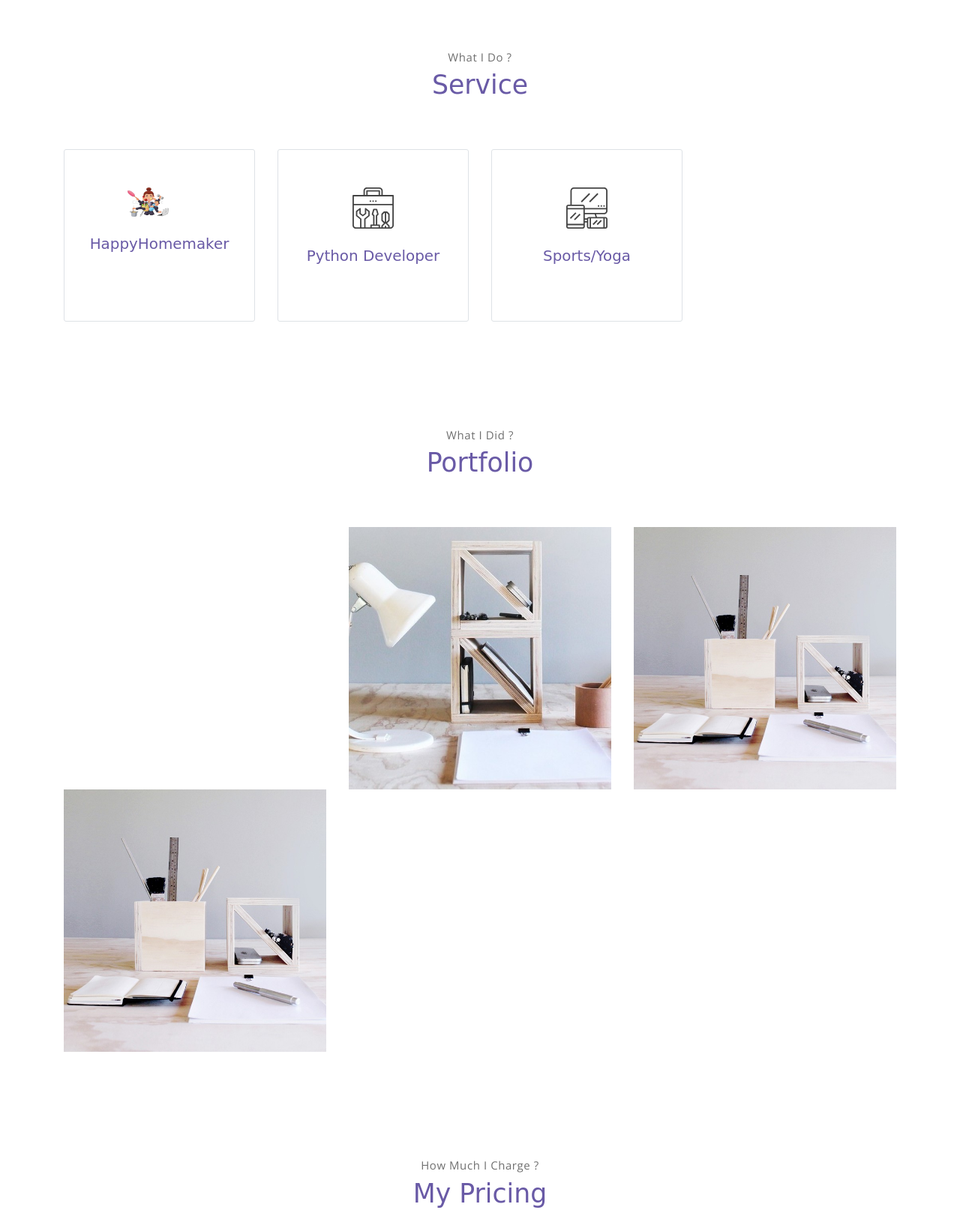
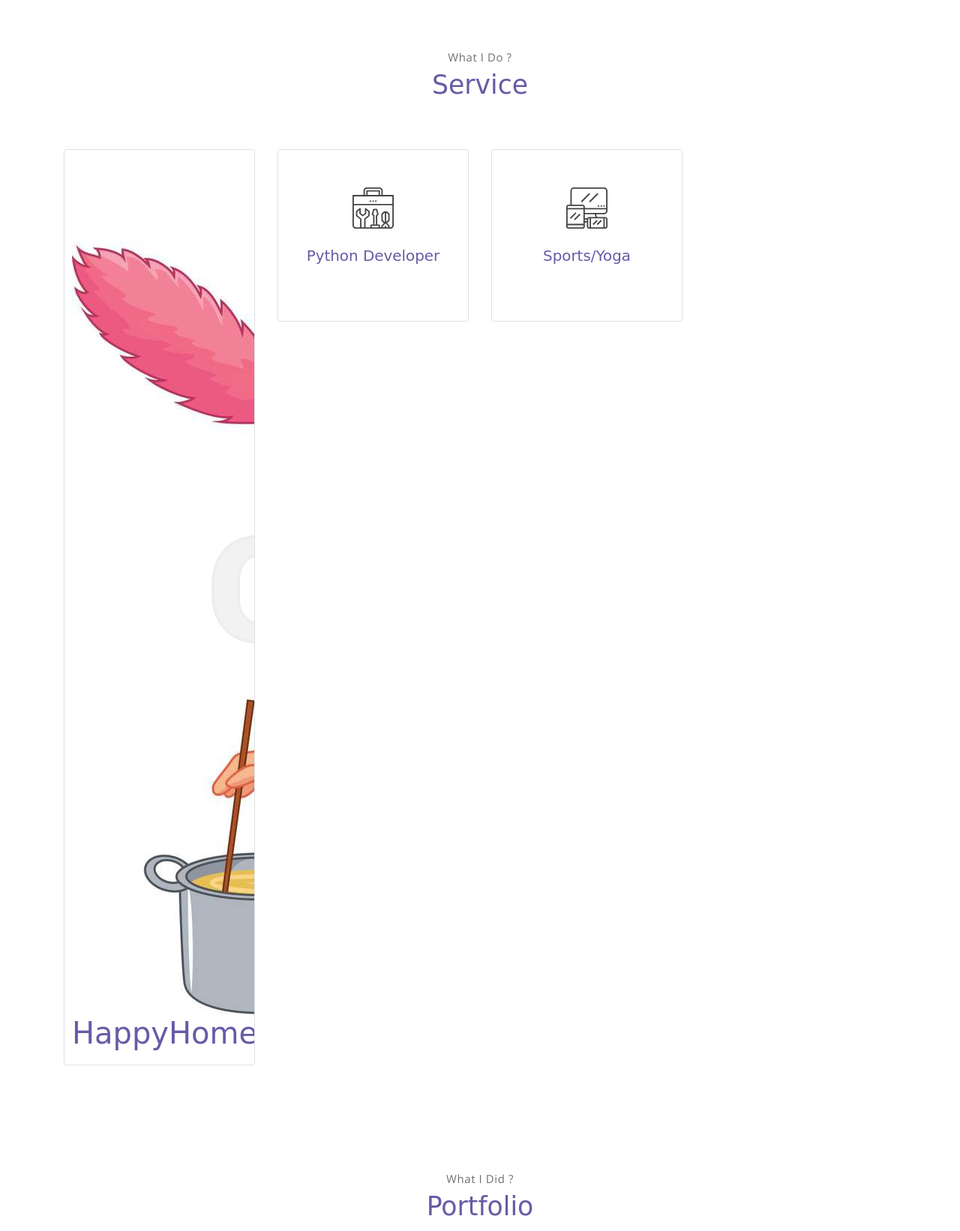
Before and after one commit to umajay/myportfo, a Flask app: page / in a window 1280 px wide. Shown: the part 1190-2832 px from the top of the page at 75% size. Run offline with Flask 3, Linux system fonts and the light colour scheme; some libraries are stand-ins or nearby versions; some web fonts are replaced.

Commit message:
description change in about me-index.html

```diff
--- a/templates/index.html
+++ b/templates/index.html
@@ -106,12 +106,14 @@
                         <div class="body">
                             <img src="./static/assets/imgs/Homemaker.jpg"
                                 alt="Homemaker"
-                                class="icon">
-                            <a class="btn" href="#HappyHomemaker"></a>
-                            <h6 class="title">HappyHomemaker</h6>
-                            <p class="subtitle">We are family of 4.My husband is superpower in our family.
-                                My 7yr old daughter is kindest of all.Finally,our fun spot My son:) and he is in Terrible 2 Phase.
-                                so yes I am a MULTITASKER :)who works great underpressure.We are eternally greatful to UNIVERSE!
+                                class="link">
+                            <a href="#HappyHomeMaker">
+                             <h1>HappyHomeMaker</h1>
+                            </a>
+<!--                            #<h6 class="title">HappyHomemaker</h6>-->
+<!--                            <p class="subtitle">We are family of 4.My husband is superpower in our family.-->
+<!--                                My 7yr old daughter is kindest of all.Finally,our fun spot My son:) and he is in Terrible 2 Phase.-->
+<!--                                so yes I am a MULTITASKER :)who works great underpressure.We are eternally greatful to UNIVERSE!-->
 <!--                            </p>-->
                         </div>
                     </div>
```
